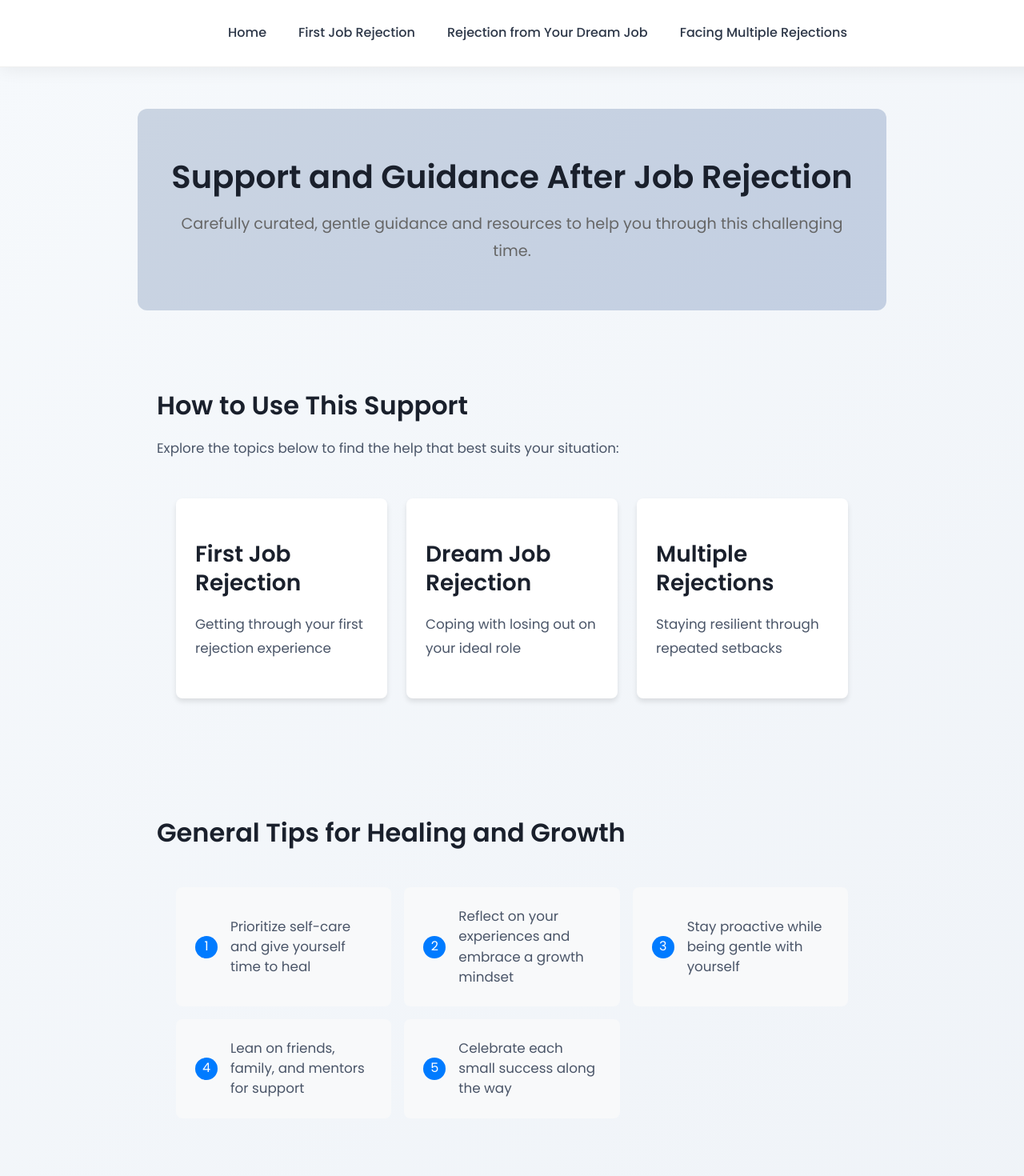
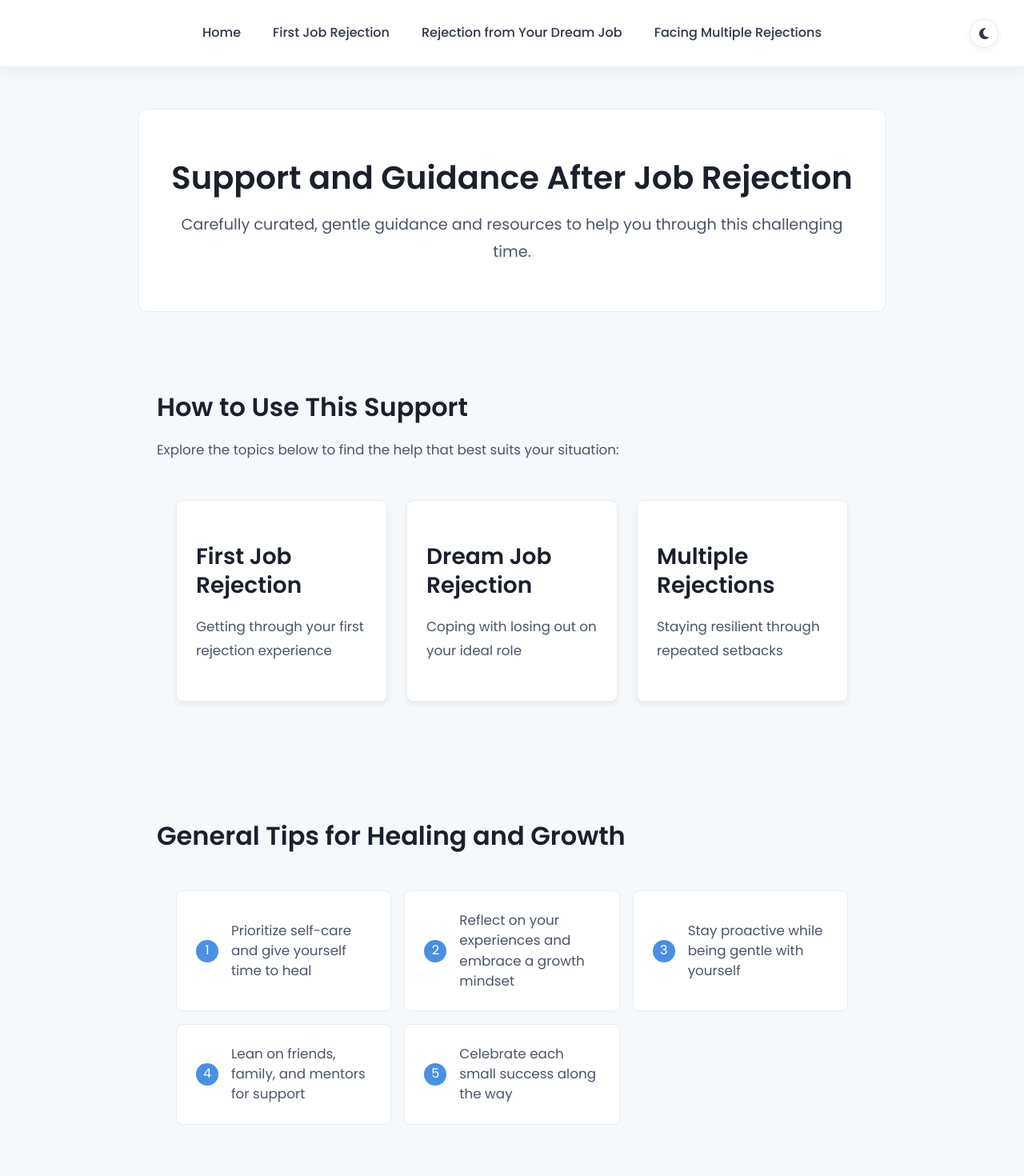
Before and after one commit to miguel-salv/Rejection-Website, a React (Create React App) app: page /#/ in a window 1280 px wide. Shown: the top 1470 px of the page at 80% size. Built offline with nearby package versions, Linux system fonts and the light colour scheme.

Commit message:
Dark mode

```diff
--- a/public/index.html
+++ b/public/index.html
@@ -24,6 +24,7 @@
       work correctly both with client-side routing and a non-root public URL.
       Learn how to configure a non-root public URL by running `npm run build`.
     -->
+    <link rel="stylesheet" href="https://cdnjs.cloudflare.com/ajax/libs/font-awesome/6.5.1/css/all.min.css">
     <title>Rejection Guide</title>
   </head>
   <body>
--- a/src/App.jsx
+++ b/src/App.jsx
@@ -4,6 +4,7 @@ import FirstRejection from './components/FirstRejection';
 import DreamJobRejection from './components/DreamJobRejection';
 import MultipleRejections from './components/MultipleRejections';
 import HomePage from './components/HomePage';
+import DarkModeToggle from './components/shared/DarkModeToggle';
 import './styles/main.css';
 
 function App() {
@@ -14,6 +15,7 @@ function App() {
         <Link to="/first-rejection">First Job Rejection</Link>
         <Link to="/dream-job-rejection">Rejection from Your Dream Job</Link>
         <Link to="/multiple-rejections">Facing Multiple Rejections</Link>
+        <DarkModeToggle />
       </div>
       <Routes>
         <Route path="/" element={<HomePage />} />
--- a/src/components/DreamJobRejection.jsx
+++ b/src/components/DreamJobRejection.jsx
@@ -7,19 +7,19 @@ function DreamJobRejection() {
       title: "Career Pivoting",
       description: "Explore alternative career paths",
       url: "https://www.themuse.com/advice/career-pivot",
-      icon: "🔄"
+      icon: <i className="fas fa-sync-alt"></i>
     },
     {
       title: "Mindfulness Resources",
       description: "Tools for emotional well-being",
       url: "https://www.mindful.org",
-      icon: "🧘"
+      icon: <i className="fas fa-spa"></i>
     },
     {
       title: "Networking Guide",
       description: "Build meaningful professional connections",
       url: "https://www.linkedin.com/learning",
-      icon: "🤝"
+      icon: <i className="fas fa-network-wired"></i>
     }
   ];
 
--- a/src/components/FirstRejection.jsx
+++ b/src/components/FirstRejection.jsx
@@ -7,19 +7,19 @@ function FirstRejection() {
       title: "Resume Writing Tips",
       description: "Learn how to improve your resume",
       url: "https://www.indeed.com/career-advice/resumes-cover-letters",
-      icon: "📝"
+      icon: <i className="fas fa-file-alt"></i>
     },
     {
       title: "Interview Preparation",
       description: "Practice common interview questions",
       url: "https://www.glassdoor.com/Interview/index.htm",
-      icon: "🎯"
+      icon: <i className="fas fa-bullseye"></i>
     },
     {
       title: "Career Counseling",
       description: "Find professional guidance",
       url: "https://www.careercounselors.org",
-      icon: "💡"
+      icon: <i className="fas fa-lightbulb"></i>
     }
   ];
 
--- a/src/components/HomePage.jsx
+++ b/src/components/HomePage.jsx
@@ -10,19 +10,19 @@ function HomePage() {
       title: "Community Support",
       description: "Connect with others sharing similar experiences",
       url: "https://www.reddit.com/r/careerguidance",
-      icon: "🤝"
+      icon: <i className="fas fa-hands-helping"></i>
     },
     {
       title: "Resume Improvements",
       description: "Create or enhance your resume",
       url: "https://www.canva.com/resumes/",
-      icon: "📄"
+      icon: <i className="fas fa-file-alt"></i>
     },
     {
       title: "Personal Growth",
       description: "Resources for professional development",
       url: "https://www.mindtools.com",
-      icon: "🌱"
+      icon: <i className="fas fa-seedling"></i>
     }
   ];
 
--- a/src/components/MultipleRejections.jsx
+++ b/src/components/MultipleRejections.jsx
@@ -7,19 +7,19 @@ function MultipleRejections() {
       title: "Job Search Strategy",
       description: "Optimize your job search approach",
       url: "https://www.indeed.com/career-advice/finding-a-job",
-      icon: "📊"
+      icon: <i className="fas fa-chart-line"></i>
     },
     {
       title: "Professional Development",
       description: "Enhance your skills and qualifications",
       url: "https://www.coursera.org",
-      icon: "📚"
+      icon: <i className="fas fa-book"></i>
     },
     {
       title: "Mental Health Support",
       description: "Resources for maintaining resilience",
       url: "https://www.betterhelp.com",
-      icon: "🌟"
+      icon: <i className="fas fa-star"></i>
     }
   ];
 
--- /dev/null
+++ b/src/components/shared/DarkModeToggle.jsx
@@ -0,0 +1,31 @@
+import React, { useEffect, useState } from 'react';
+
+const DarkModeToggle = () => {
+  const [isDark, setIsDark] = useState(false);
+
+  useEffect(() => {
+    const savedTheme = localStorage.getItem('theme');
+    if (savedTheme === 'dark' || (!savedTheme && window.matchMedia('(prefers-color-scheme: dark)').matches)) {
+      setIsDark(true);
+      document.documentElement.setAttribute('data-theme', 'dark');
+    }
+  }, []);
+
+  const toggleTheme = () => {
+    setIsDark(!isDark);
+    document.documentElement.setAttribute('data-theme', isDark ? 'light' : 'dark');
+    localStorage.setItem('theme', isDark ? 'light' : 'dark');
+  };
+
+  return (
+    <button
+      onClick={toggleTheme}
+      className="theme-toggle"
+      aria-label={`Switch to ${isDark ? 'light' : 'dark'} theme`}
+    >
+      <i className={`fas ${isDark ? 'fa-sun' : 'fa-moon'}`}></i>
+    </button>
+  );
+};
+
+export default DarkModeToggle;
--- a/src/components/shared/ResourceCard.jsx
+++ b/src/components/shared/ResourceCard.jsx
@@ -8,7 +8,9 @@ function ResourceCard({ title, description, url, icon }) {
       rel="noopener noreferrer"
       className="resource-card"
     >
-      <span className="resource-icon">{icon}</span>
+      <span className="resource-icon">
+        {typeof icon === 'string' ? icon : icon}
+      </span>
       <h3>{title}</h3>
       {description && <p>{description}</p>}
     </a>
--- a/src/styles/home.css
+++ b/src/styles/home.css
@@ -8,13 +8,14 @@
   text-align: center;
   margin-bottom: 3rem;
   padding: 2rem;
-    background: linear-gradient(135deg, #cad4e2 0%, #c3cfe2 100%);
+  background: var(--nav-bg);
   border-radius: 12px;
+  border: 1px solid var(--border-color);
 }
 
 .header-subtitle {
   font-size: 1.2rem;
-    color: #666;
+  color: var(--text-secondary);
   margin-top: 1rem;
 }
 
@@ -24,24 +25,25 @@
 
 .navigation-cards {
   display: grid;
-    grid-template-columns: repeat(3, 1fr);  /* Changed from auto-fit to 3 columns */
+  grid-template-columns: repeat(3, 1fr);
   gap: 1.5rem;
   margin-top: 1.5rem;
 }
 
 .nav-card {
-    background: white;
+  background: var(--card-bg);
   padding: 1.5rem;
   border-radius: 8px;
-    box-shadow: 0 4px 6px rgba(0, 0, 0, 0.1);
+  box-shadow: 0 4px 6px var(--shadow-color);
   text-decoration: none;
-    color: inherit;
+  color: var(--text-primary);
   transition: transform 0.2s, box-shadow 0.2s;
+  border: 1px solid var(--border-color);
 }
 
 .nav-card:hover {
   transform: translateY(-5px);
-    box-shadow: 0 6px 12px rgba(0, 0, 0, 0.15);
+  box-shadow: 0 6px 12px var(--shadow-color);
 }
 
 .tips-grid {
@@ -52,17 +54,18 @@
 }
 
 .tip-card {
-    background: #f8f9fa;
+  background: var(--card-bg);
   padding: 1.5rem;
   border-radius: 8px;
   display: flex;
-    align-items: center; /* Changed from flex-start to center */
+  align-items: center;
   gap: 1rem;
+  border: 1px solid var(--border-color);
 }
 
 .tip-number {
-    background: #007bff;
-    color: white;
+  background: var(--link-color);
+  color: var(--card-bg);
   width: 28px;
   height: 28px;
   border-radius: 50%;
@@ -70,12 +73,22 @@
   align-items: center;
   justify-content: center;
   flex-shrink: 0;
-    margin-top: 0; /* Add this to ensure no unexpected spacing */
+  margin-top: 0;
 }
 
 .tip-card p {
-    margin: 0; /* Remove default paragraph margins */
-    line-height: 1.5; /* Add comfortable line height */
+  margin: 0;
+  line-height: 1.5;
+  color: var(--text-secondary);
+}
+
+.nav-card h3 {
+  color: var(--heading-color);
+  margin-bottom: 0.5rem;
+}
+
+.nav-card p {
+  color: var(--text-secondary);
 }
 
 @media (max-width: 768px) {
@@ -84,7 +97,7 @@
   }
 
   .navigation-cards {
-      grid-template-columns: 1fr;  /* Stack cards on mobile */
+      grid-template-columns: 1fr;
   }
 
   .tips-grid,
--- a/src/styles/main.css
+++ b/src/styles/main.css
@@ -1,38 +1,73 @@
 @import url('https://fonts.googleapis.com/css2?family=Poppins:wght@300;400;500;600;700&display=swap');
 
+:root {
+  /* Light theme variables */
+  --background: #f6f9fc;
+  --text-primary: #2d3748;
+  --text-secondary: #4a5568;
+  --card-bg: #ffffff;
+  --nav-bg: rgba(255, 255, 255, 0.95);
+  --border-color: rgba(0, 0, 0, 0.08);
+  --shadow-color: rgba(0, 0, 0, 0.06);
+  --link-color: #4a90e2;
+  --heading-color: #1a202c;
+}
+
+[data-theme='dark'] {
+  /* Dark theme variables */
+  --background: #1a1c1e;
+  --text-primary: #e2e8f0;
+  --text-secondary: #a0aec0;
+  --card-bg: #2d3748;
+  --nav-bg: rgba(45, 55, 72, 0.95);
+  --border-color: rgba(255, 255, 255, 0.08);
+  --shadow-color: rgba(0, 0, 0, 0.2);
+  --link-color: #63b3ed;
+  --heading-color: #f7fafc;
+}
+
 /* Global Styles */
-body {
-    background: linear-gradient(135deg, #f6f9fc, #eef2f7);
-    color: #2d3748;
-    font-family: 'Poppins', sans-serif;
+html, body {
+    background: var(--background) !important;
+    min-height: 100vh;
     margin: 0;
     padding: 0;
+}
+
+html {
+    background-attachment: fixed;
+    scroll-behavior: smooth;
+}
+
+body {
+    color: var(--text-primary);
+    font-family: 'Poppins', sans-serif;
     margin-top: 80px;
     line-height: 1.8;
 }
 
-/* Enhanced Navigation Menu */
 .nav-menu {
-    background: rgba(255, 255, 255, 0.95);
+    background: var(--nav-bg);
     backdrop-filter: blur(20px);
     padding: 1.2rem 2rem;
     display: flex;
-    justify-content: center;
+    align-items: center; /* Center items vertically */
+    justify-content: center; /* Center items horizontally */
     gap: 2.5rem;
-    box-shadow: 0 4px 20px rgba(0, 0, 0, 0.06);
-    width: 100%;
+    box-shadow: 0 4px 20px var(--shadow-color);
+    width: calc(100% - 4rem); /* Account for padding */
     position: fixed;
     top: 0;
     left: 0;
     z-index: 999;
     margin: 0;
     max-width: none;
-    border-bottom: 1px solid rgba(0, 0, 0, 0.06);
+    border-bottom: 1px solid var(--shadow-color);
     animation: textFadeIn 0.6s ease-out forwards;
 }
 
 .nav-menu a {
-    color: #2d3748;
+    color: var(--text-primary);
     text-decoration: none;
     font-size: 1rem;
     font-weight: 500;
@@ -49,12 +84,12 @@ body {
     height: 2px;
     bottom: 0;
     left: 0;
-    background: #4a90e2;
+    background: var(--link-color);
     transition: width 0.3s ease;
 }
 
 .nav-menu a:hover {
-    color: #4a90e2;
+    color: var(--link-color);
     transform: translateY(0);
 }
 
@@ -67,7 +102,7 @@ h1, h2, h3, h4, h5, h6 {
     font-family: 'Poppins', sans-serif;
     font-weight: 600;
     margin-bottom: 1rem;
-    color: #1a202c;
+    color: var(--heading-color);
     line-height: 1.3;
     animation: textFadeIn 0.8s ease-out forwards;
 }
@@ -79,31 +114,31 @@ h3 { font-size: 1.75rem; }
 p {
     margin-bottom: 1.5rem;
     font-size: 1.05rem;
-    color: #4a5568;
+    color: var(--text-secondary);
     animation: textFadeIn 0.8s ease-out 0.2s forwards;
     opacity: 0;
 }
 
 /* Enhanced Card style */
 .card {
-    background: #ffffff;
+    background: var(--card-bg);
     border-radius: 16px;
-    box-shadow: 0 4px 24px rgba(0, 0, 0, 0.06);
+    box-shadow: 0 4px 24px var(--shadow-color);
     padding: 2.5rem;
     margin-bottom: 2rem;
     transition: all 0.3s ease;
-    border: 1px solid rgba(0, 0, 0, 0.08);
+    border: 1px solid var(--border-color);
     animation: fadeIn 0.6s ease-out;
 }
 
 .card:hover {
     transform: translateY(-4px);
-    box-shadow: 0 8px 30px rgba(0, 0, 0, 0.12);
+    box-shadow: 0 8px 30px var(--shadow-color);
 }
 
 /* Modern Links */
 .modern-link {
-    color: #4a90e2;
+    color: var(--link-color);
     text-decoration: none;
     position: relative;
     font-weight: 500;
@@ -117,7 +152,7 @@ p {
     height: 2px;
     bottom: -2px;
     left: 0;
-    background: #4a90e2;
+    background: var(--link-color);
     transition: width 0.3s ease;
 }
 
@@ -140,26 +175,70 @@ p {
   margin-top: 1.5rem;
 }
 
+/* Resource Cards */
+
 .resource-card {
-  background: white;
+  background: var(--card-bg);
   padding: 1.5rem;
   border-radius: 8px;
   text-align: center;
   text-decoration: none;
   color: inherit;
-  box-shadow: 0 4px 6px rgba(0, 0, 0, 0.1);
+  box-shadow: 0 4px 6px var(--shadow-color);
   transition: transform 0.2s;
 }
 
 .resource-card:hover {
   transform: translateY(-5px);
-  box-shadow: 0 6px 12px rgba(0, 0, 0, 0.15);
+  box-shadow: 0 6px 12px var(--shadow-color);
 }
 
 .resource-icon {
   font-size: 2rem;
   display: block;
   margin-bottom: 0.5rem;
+  color: var(--link-color); /* Add this line to match your theme */
+}
+
+.resource-icon i {
+  transition: transform 0.2s ease;
+}
+
+/* Dark Mode */
+.theme-toggle {
+    background: var(--card-bg);
+    border: 1px solid var(--border-color);
+    font-size: 1rem;
+    cursor: pointer;
+    padding: 0.75rem;
+    border-radius: 50%;
+    transition: all 0.3s ease;
+    color: var(--text-primary);
+    display: flex;
+    align-items: center;
+    justify-content: center;
+    width: 36px;
+    height: 36px;
+    margin-left: auto;
+    position: absolute;
+    right: 2rem;
+    box-shadow: 0 2px 8px var(--shadow-color);
+}
+
+.theme-toggle:hover {
+    transform: scale(1.1);
+    color: var(--link-color);
+    background: var(--nav-bg);
+    box-shadow: 0 4px 12px var(--shadow-color);
+}
+
+.theme-toggle i {
+    font-size: 1rem;
+    transition: transform 0.3s ease;
+}
+
+.theme-toggle:hover i {
+    transform: rotate(12deg);
 }
 
 /* List Styling */
@@ -180,6 +259,16 @@ div {
     padding: 1.5rem;
     margin: 0 auto;
     max-width: 1000px;
+    background: transparent; /* Ensure divs are transparent */
+}
+
+/* Add this to ensure the page container is transparent */
+.page-container {
+    background: transparent;
+}
+
+.home-container {
+    background: transparent;
 }
 
 /* Responsive Design */
@@ -192,6 +281,8 @@ div {
         flex-direction: column;
         padding: 1rem;
         gap: 1rem;
+        width: calc(100% - 2rem); /* Account for smaller padding */
+        text-align: center;
     }
 
     h1 { font-size: 2rem; }
@@ -204,6 +295,13 @@ div {
 
     .card {
         padding: 1.5rem;
+    }
+
+    .theme-toggle {
+        margin: 0.5rem 0;
+        margin-left: 0; /* Reset margin for mobile */
+        position: static;
+        margin: 0.5rem auto;
     }
 }
 
```
Lines whose indentation alone changed are shown as unchanged.
